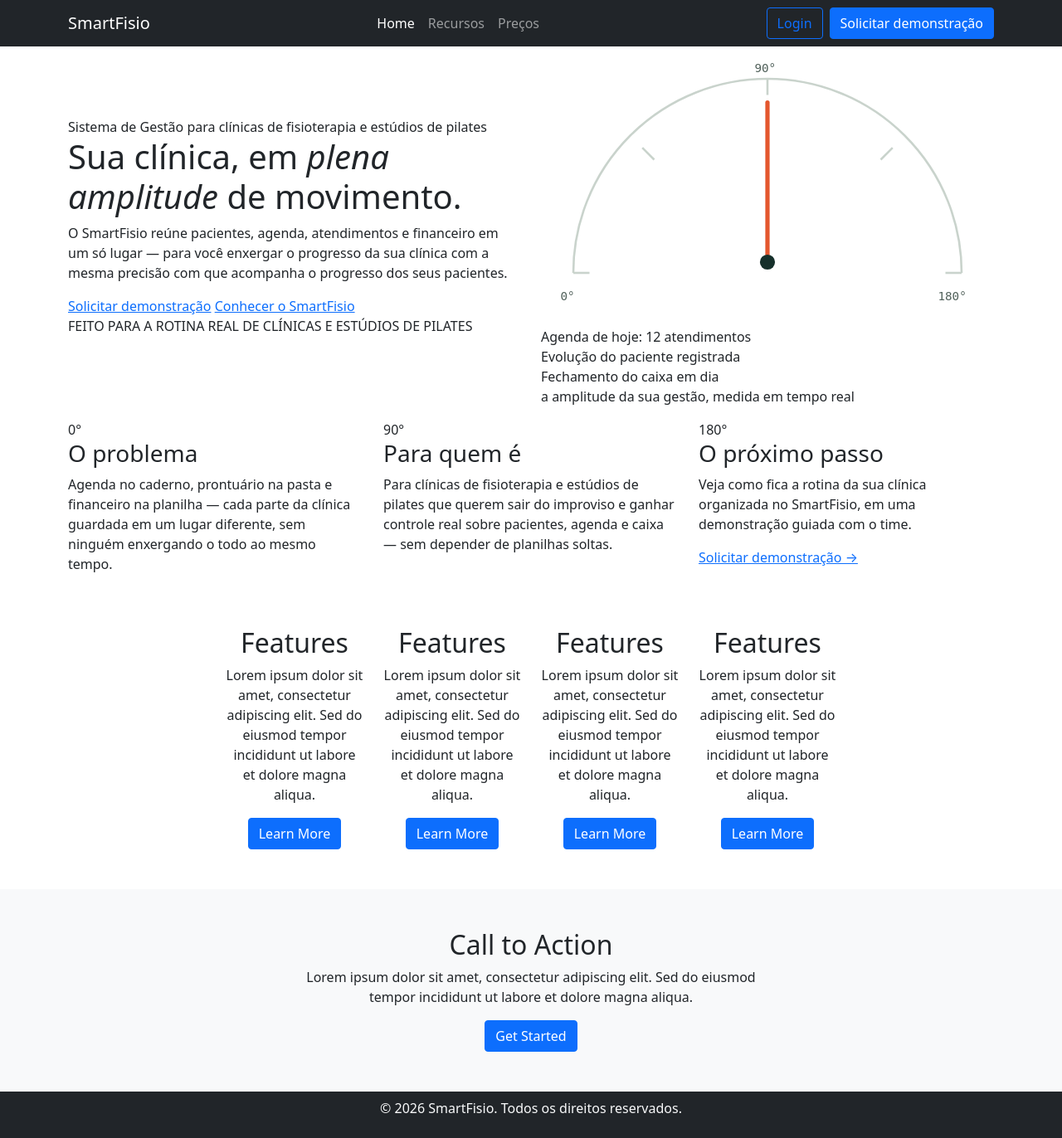
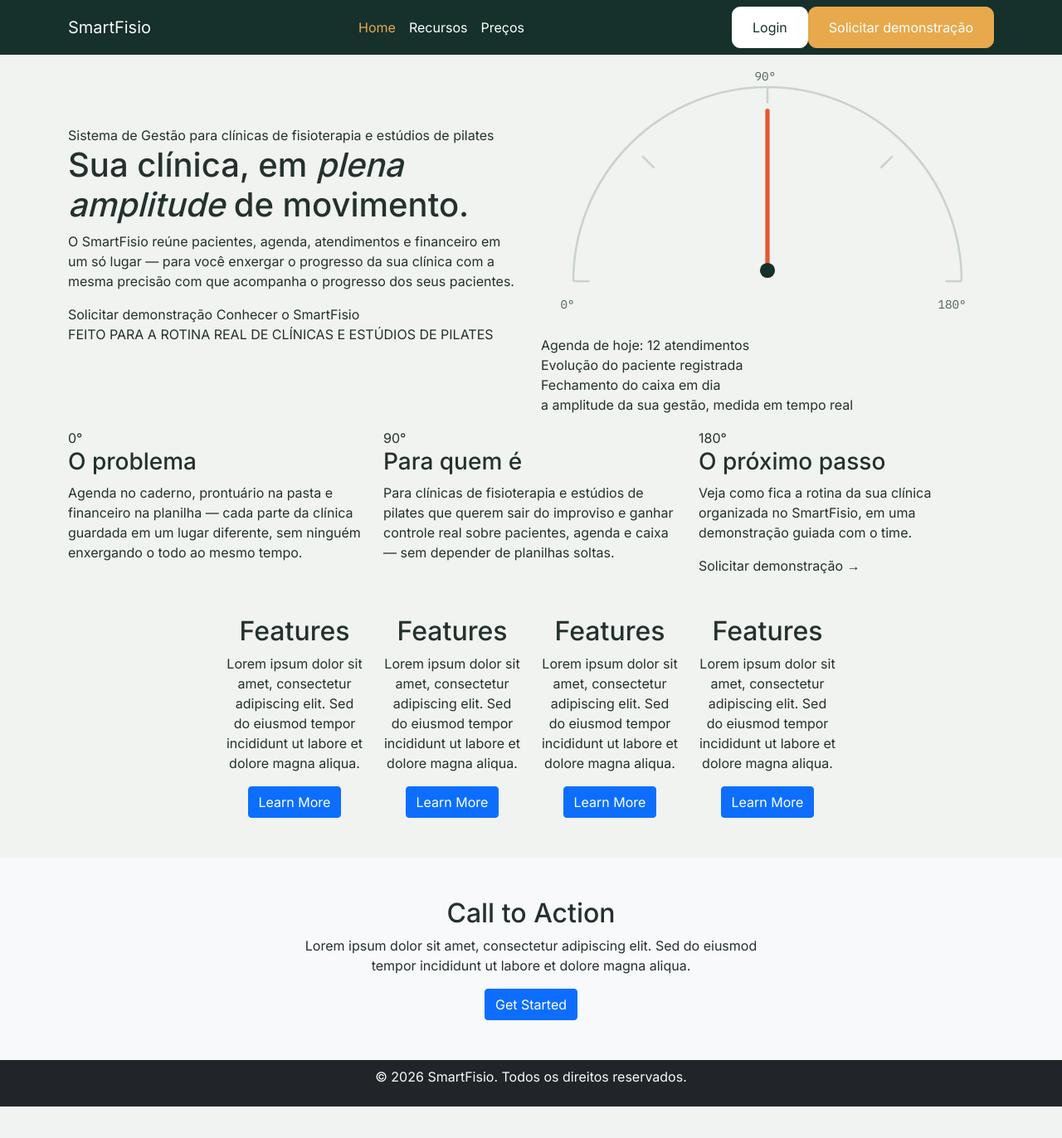
Before and after one commit to jonpaulo007/SmartFisio, a Django app: page / in a window 1280 px wide. Shown: the whole page at 83% size. After the commit the page ends 1334 px from the top, so only its background shows below. Run offline with Django 4.2, Linux system fonts and the light colour scheme.

Commit message:
feat: cria e estiliza navbar da landing page

```diff
--- a/static/css/base.css
+++ b/static/css/base.css
@@ -0,0 +1,128 @@
+:root {
+    /* BACKGROUND */
+    --color-bg: #F0F3F0;
+
+    /* SURFACE */
+    --color-surface: #E6ECE7;
+    --color-white: #FFFFFF;
+
+    /* PRIMARY */
+    --color-primary: #16302B;
+    --color-primary-light: #2F6F62;
+    --color-primary-dark: #1F4D42;
+
+    /* ACCENT */
+    --color-accent: #E7A94C;
+
+    /* TEXT */
+    --color-text: #24312D;
+    --color-text-secondary: #52625C;
+
+    /* BORDER */
+    --color-border: #C9D3CC;
+
+    /* STATUS */
+    --color-success: #2E7D5B;
+    --color-warning: #D99A2B;
+    --color-danger: #E4572E;
+    --color-info: #3B82A0;
+
+    /* TYPOGRAPHY */
+    --font-primary: 'Inter', sans-serif;
+    --font-mono: 'IBM Plex Mono', monospace;
+
+    /* SPACING */
+    --space-1: 4px;
+    --space-2: 8px;
+    --space-3: 12px;
+    --space-4: 16px;
+    --space-5: 24px;
+    --space-6: 32px;
+    --space-7: 48px;
+    --space-8: 64px;
+    --space-9: 80px;
+    --space-10: 96px;
+
+    /* RADIUS */
+    --radius-sm: 6px;
+    --radius-md: 10px;
+    --radius-lg: 16px;
+    --radius-xl: 24px;
+    --radius-full: 999px;
+
+    /* SHADOWS */
+    --shadow-sm: 0 1px 2px rgba(22, 48, 43, 0.05);
+    --shadow-md: 0 4px 12px rgba(22, 48, 43, 0.08);
+    --shadow-lg: 0 12px 32px rgba(22, 48, 43, 0.12);
+
+    /* LAYOUT */
+    --container-max-width: 1200px;
+}
+*,
+*::before,
+*::after {
+    box-sizing: border-box;
+}
+
+body {
+    background: var(--color-bg);
+    color: var(--color-text);
+    font-family: var(--font-primary);
+    margin: 0;
+}
+
+a {
+    color: inherit;
+    text-decoration: none;
+}
+
+img {
+    max-width: 100%;
+    height: auto;
+}
+
+.smart-navbar {
+    background-color: var(--color-primary);
+}
+
+.smart-navbar .nav-link {
+    color: var(--color-white);
+    transition: color 0.2s ease;
+}
+
+.smart-navbar .nav-link:hover {
+    color: var(--color-accent);
+}
+
+.smart-navbar .nav-link.active {
+    color: var(--color-accent);
+}
+
+.smart-btn-login {
+    color: var(--color-primary);
+    border-radius: var(--radius-md);
+    padding: var(--space-3) var(--space-5);
+    background-color: var(--color-white);
+    border: 1px solid var(--color-white);
+    transition: all 0.2s ease;
+}
+
+.smart-btn-login:hover {
+    color: var(--color-primary);
+    background-color: var(--color-surface);
+}
+
+.smart-btn-primary {
+    color: var(--color-white);
+    background-color: var(--color-accent);
+    border: 1px solid var(--color-accent);
+    padding: var(--space-3) var(--space-5);
+    border-radius: var(--radius-md);
+    transition: all 0.2s ease;
+}
+
+.smart-btn-primary:hover {
+    color: var(--color-white);
+    background-color: var(--color-primary-light);
+    border-color: var(--color-primary-light);
+}
--- a/templates/components/layout/navbar.html
+++ b/templates/components/layout/navbar.html
@@ -1,6 +1,6 @@
-<nav class="navbar navbar-dark bg-dark">
+<nav class="navbar smart-navbar">
     <div class="container">
-        <a class="navbar-brand" href="#">SmartFisio</a>
+        <a class="navbar-brand text-light" href="#">SmartFisio</a>
         <div class="align-items-center d-flex">
             <ul class="navbar-nav d-flex flex-row ">
                 <li class="nav-item me-3">
@@ -16,8 +16,8 @@
 
         </div>
         <div class="d-flex">
-            <a class="btn btn-outline-primary me-2" href="#">Login</a>
-            <a class="btn btn-primary" href="#">Solicitar demonstração</a>
+            <a class="btn smart-btn-login" href="#">Login</a>
+            <a class="btn smart-btn-primary" href="#">Solicitar demonstração</a>
         </div>
     </div>
 </nav>
--- a/templates/layouts/landing.html
+++ b/templates/layouts/landing.html
@@ -11,6 +11,9 @@
                 SmartFisio
             {% endblock %}
         </title>
+        <link rel="preconnect" href="https://fonts.googleapis.com">
+        <link rel="preconnect" href="https://fonts.gstatic.com" crossorigin>
+        <link href="https://fonts.googleapis.com/css2?family=IBM+Plex+Mono:wght@400;500&family=Inter:wght@400;500;600;700&display=swap" rel="stylesheet">
 
         <link href="https://cdn.jsdelivr.net/npm/bootstrap@5.0.2/dist/css/bootstrap.min.css" rel="stylesheet" integrity="sha384-EVSTQN3/azprG1Anm3QDgpJLIm9Nao0Yz1ztcQTwFspd3yD65VohhpuuCOmLASjC" crossorigin="anonymous">
         <link rel="stylesheet" href="{% static 'css/base.css' %}">
```
